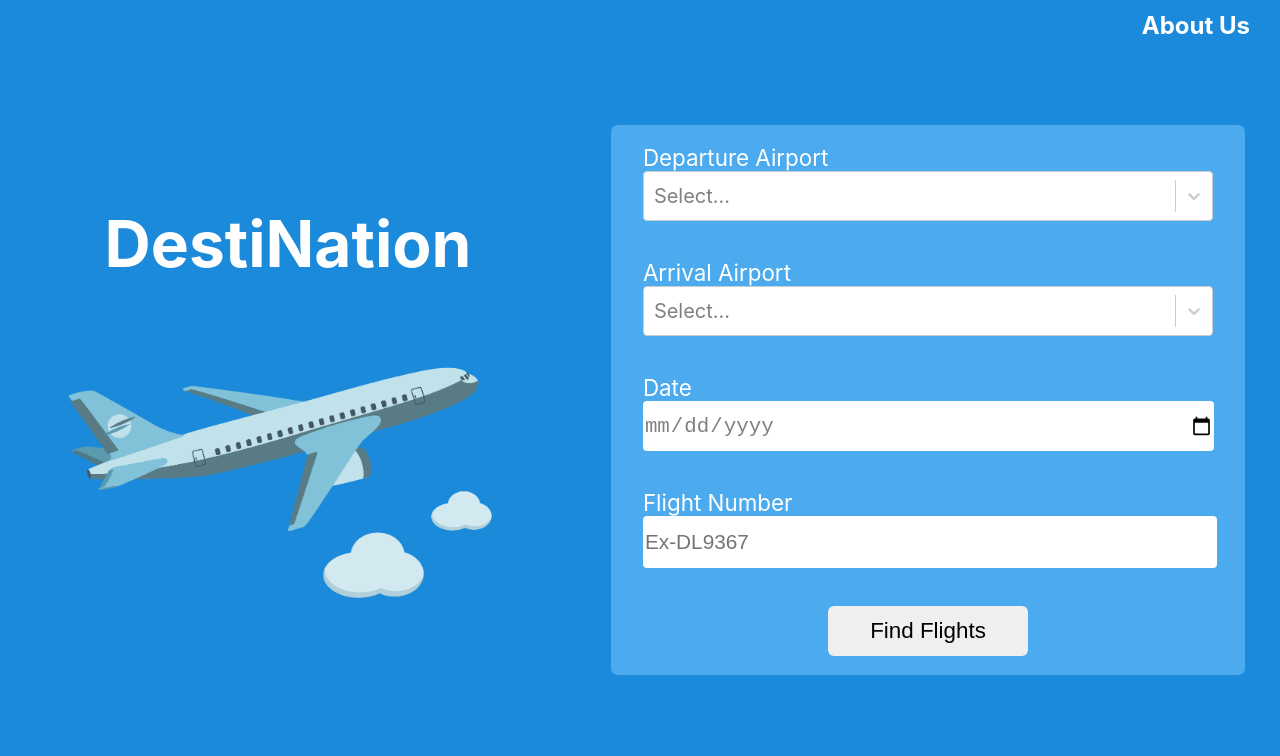
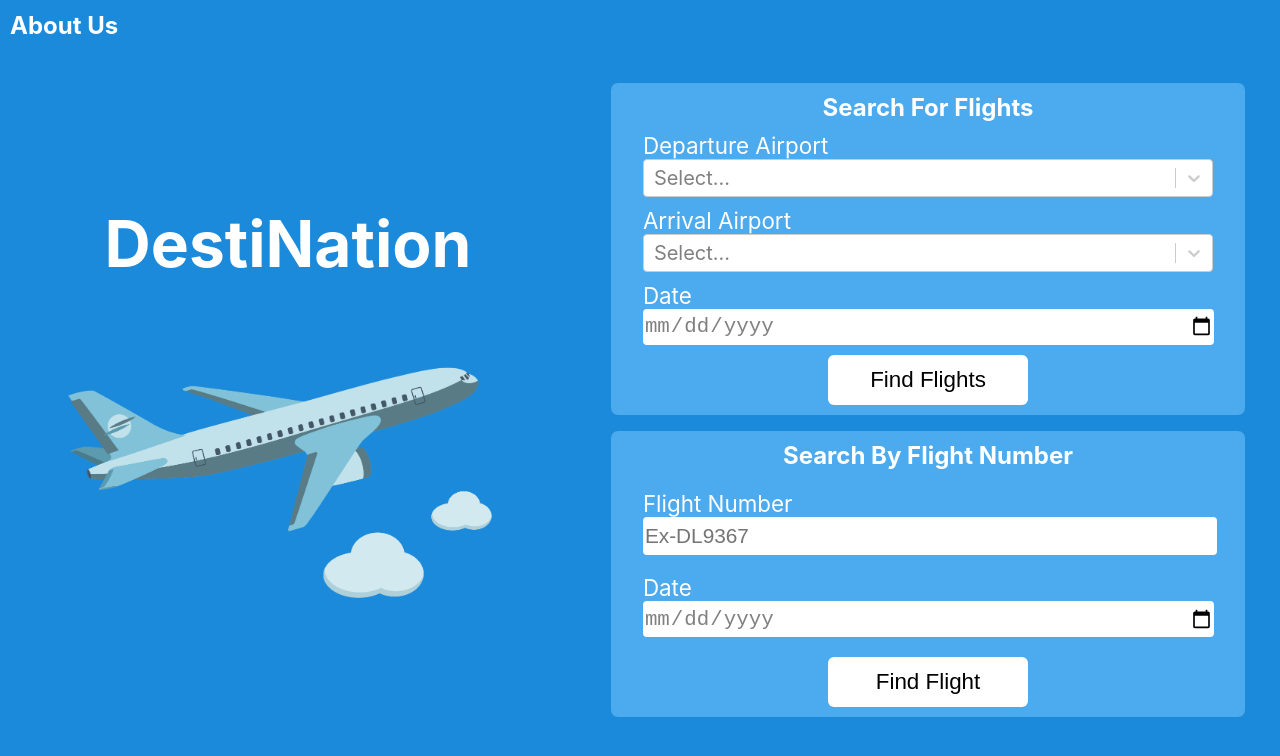
Before and after one commit to IUS-CS/c346-34515-fa22-project-perpetualmotionsquad, a Next.js app in the folder client/: page / in a window 1280 px wide. Shown: the top 756 px of the page. Built offline with nearby package versions, Linux system fonts and the light colour scheme.

Commit message:
Split homepage inputs into two and added a date input for the flight number

```diff
--- a/client/pages/index.js
+++ b/client/pages/index.js
@@ -9,9 +9,6 @@ export default function Home() {
   //State
   const [DepartureAirportInput, SetDepartureAirportInput] = useState("")
   const [ArrivalAirportInput, SetArrivalAirportInput] = useState("")
-  const [DateInput, SetDateInput] = useState("")
-  const [DepartureArrivalDateInputDisabled, SetDepartureArrivalDateInputDisabled] = useState(false)
-  const [FlightNumberDisabled, SetFlightNumberDisabled] = useState(false)
   const [FlightNumberInput, SetFlightNumberInput] = useState("")
 
   //Dropdown Input Options
@@ -23,24 +20,11 @@ export default function Home() {
   const customStyles = {
     control: base => ({
       ...base,
-      height: 50,
+      height: 36,
       fontSize: 20,
-      opacity: DepartureArrivalDateInputDisabled ? .3 : 1,
     })
   }
 
-  function OnChangeFlightNumberInputCallback() {
-    SetFlightNumberDisabled(false)
-    SetDepartureArrivalDateInputDisabled(true)
-    SetDepartureAirportInput("")
-    SetArrivalAirportInput("")
-    SetDateInput("")
-  }
-  function OnChangeArrivalDepartureDateInputCallback() {
-    SetDepartureArrivalDateInputDisabled(false)
-    SetFlightNumberDisabled(true)
-    SetFlightNumberInput("")
-  }
   return (
     <div className={styles.container}>
       <Head>
@@ -62,23 +46,34 @@ export default function Home() {
         </div>
         <div className={styles.rightcontainer}>
           <form className={styles.formcontainer}>
+            <div className={styles.flightSearchCon}>
+            <h2 className={styles.formInputHeaders}>Search For Flights</h2>
               <div className={styles.labelinputcontainer}>
                 <label className={styles.formlabels}>Departure Airport</label>
-              <Select instanceId="DepartureAirportInput" options={options} styles={customStyles} onChange={(event) => SetDepartureAirportInput(event ? event.value : "", OnChangeArrivalDepartureDateInputCallback())} value={options.find(item => item.value === DepartureAirportInput)} />
+                <Select instanceId="DepartureAirportInput" options={options} styles={customStyles} onChange={(event) => SetDepartureAirportInput(event ? event.value : "")} value={options.find(item => item.value === DepartureAirportInput)} />
               </div>
               <div className={styles.labelinputcontainer}>
                 <label className={styles.formlabels}>Arrival Airport</label>
-              <Select instanceId="ArrivalAirportInput" options={options} styles={customStyles} onChange={(event) => SetArrivalAirportInput(event ? event.value : "", OnChangeArrivalDepartureDateInputCallback())} value={options.find(item => item.value === ArrivalAirportInput)} />
+                <Select instanceId="ArrivalAirportInput" options={options} styles={customStyles} onChange={(event) => SetArrivalAirportInput(event ? event.value : "")} value={options.find(item => item.value === ArrivalAirportInput)} />
               </div>
               <div className={styles.labelinputcontainer}>
                 <label className={styles.formlabels}>Date</label>
-              <input type="date" className={styles.forminputs} style={{ opacity: DepartureArrivalDateInputDisabled ? .3 : 1 }} onChange={(event) => SetDateInput(event.target.value, OnChangeArrivalDepartureDateInputCallback())} value={DateInput}></input>
+                <input type="date" className={styles.forminputs}></input>
+              </div>
+              <input className={styles.formSubmit} type="submit" value="Find Flights"></input>
+            </div>
+            <div className={styles.flightNumberSearchCon}>
+              <h2 className={styles.formInputHeaders}>Search By Flight Number</h2>
+              <div className={styles.labelinputcontainer}>
+                <label className={styles.formlabels}>Flight Number</label>
+                <input type="input" className={styles.forminputs} onChange={(event) => SetFlightNumberInput(event.target.value)} value={FlightNumberInput} maxLength={6} placeholder="Ex-DL9367"></input>
               </div>
               <div className={styles.labelinputcontainer}>
-              <label className={styles.formlabels}>Flight Number</label>
-              <input type="input" className={styles.forminputs} style={{ opacity: FlightNumberDisabled ? .3 : 1 }} onChange={(event) => SetFlightNumberInput(event.target.value, OnChangeFlightNumberInputCallback())} value={FlightNumberInput} maxLength={6} placeholder="Ex-DL9367"></input>
+                <label className={styles.formlabels}>Date</label>
+                <input type="date" className={styles.forminputs}></input>
               </div>
-            <input className={styles.formSubmit} type="submit" value="Find Flights"></input>
+              <input className={styles.formSubmit} type="submit" value="Find Flight"></input>
+            </div>
           </form>
         </div>
       </main>
--- a/client/styles/Homepage.module.css
+++ b/client/styles/Homepage.module.css
@@ -37,8 +37,7 @@
 }
 
 .formcontainer {
-  height: 550px;
-  background-color: rgba(86, 177, 242, 0.835);
+  height: 650px;
   width: 90%;
   display: flex;
   flex-direction: column;
@@ -48,9 +47,36 @@
   max-width: 1200px;
 }
 
+.flightSearchCon {
+  display: flex;
+  flex-direction: column;
+  align-items: center;
+  justify-content: space-evenly;
+  height: 51%;
+  width: 100%;
+  border-radius: 7px;
+  background-color: rgba(86, 177, 242, 0.835);
+}
+
 .labelinputcontainer {
   width: 90%;
   height: fit-content;
+}
+
+.flightNumberSearchCon {
+  display: flex;
+  flex-direction: column;
+  align-items: center;
+  justify-content: space-around;
+  height: 44%;
+  width: 100%;
+  border-radius: 7px;
+  background-color: rgba(86, 177, 242, 0.835);
+}
+
+.formInputHeaders {
+  margin: 0px;
+  color: white;
 }
 
 .formlabels {
@@ -60,7 +86,7 @@
 
 .forminputs {
   width: 100%;
-  height: 50px;
+  height: 36px;
   border: none;
   border-radius: 4px;
   font-size: 1.3rem;
@@ -77,6 +103,8 @@
   font-size: 1.4rem;
   border-radius: 6px;
   border: none;
+  background-color: white;
+  transition: 0.3s;
 }
 
 .header {
@@ -88,7 +116,7 @@
   color: white;
   padding-right: 20px;
   height: 50px;
-  right: 10px;
+  left: 10px;
 }
 
 .marginRemove {
```
Lines whose indentation alone changed are shown as unchanged.
